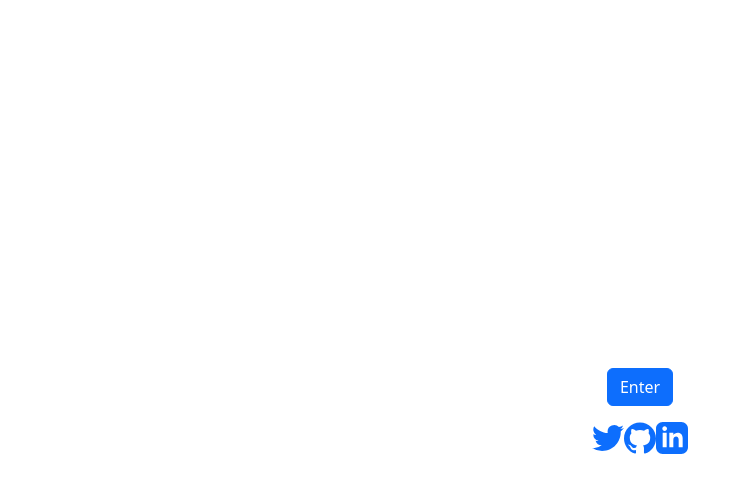
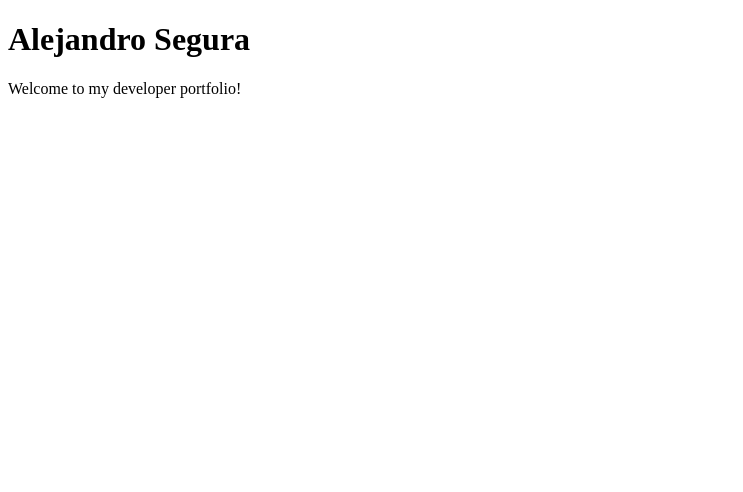
Before and after one commit to eloso85/myPortfolio, a Next.js app: page / in a window 1280 px wide. Shown: the top 492 px of the page, without its empty margins (0-743 px from the left). Built offline with nearby package versions, Linux system fonts and the light colour scheme.

Commit message:
Introduce App Router homepage and move legacy routes into src

```diff
--- a/pages/index.js
+++ /dev/null
@@ -1,134 +0,0 @@
-
-import Link from 'next/link'
-
-//image
-
-import austinImg from '../src/images/austin.jpg'
-
-//bootstrap
-import Button from 'react-bootstrap/Button'
-
-//resumedata
-import ResumeData from '../src/resumeData'
-
-export default function Home() {
-  // const data = {ResumeData}
-  return (
-
-
-    <div className="container">
-
-      <h1>{ResumeData.index.intro}</h1>
-        <p>
-
-  </p>
-        <p>
-          <Link href='/main'><Button variant="primary">Enter</Button></Link>
-        </p>
-
-        <ul className="socialLink">
-          <li>
-            <a  href={ResumeData.index.twitterUrl} target="_blank" rel="noopener" aria-label="Twitter">
-              <svg width="2em" height="2em" xmlns="http://www.w3.org/2000/svg"  viewBox="0 0 512 416.32" role="img" focusable="false">
-                <title>Twitter</title>
-                <path fill="currentColor" d="M160.83 416.32c193.2 0 298.92-160.22 298.92-298.92 0-4.51 0-9-.2-13.52A214 214 0 0 0 512 49.38a212.93 212.93 0 0 1-60.44 16.6 105.7 105.7 0 0 0 46.3-58.19 209 209 0 0 1-66.79 25.37 105.09 105.09 0 0 0-181.73 71.91 116.12 116.12 0 0 0 2.66 24c-87.28-4.3-164.73-46.3-216.56-109.82A105.48 105.48 0 0 0 68 159.6a106.27 106.27 0 0 1-47.53-13.11v1.43a105.28 105.28 0 0 0 84.21 103.06 105.67 105.67 0 0 1-47.33 1.84 105.06 105.06 0 0 0 98.14 72.94A210.72 210.72 0 0 1 25 370.84a202.17 202.17 0 0 1-25-1.43 298.85 298.85 0 0 0 160.83 46.92">
-                </path>
-              </svg>
-            </a>
-          </li>
-
-          <li>
-            <a  href={ResumeData.index.githubUrl} target="_blank" rel="noopener" aria-label="GitHub">
-              <svg width="2em" height="2em" xmlns="http://www.w3.org/2000/svg"  viewBox="0 0 512 499.36" role="img" focusable="false"><title>GitHub</title>
-                <path fill="currentColor"  d="M256 0C114.64 0 0 114.61 0 256c0 113.09 73.34 209 175.08 242.9 12.8 2.35 17.47-5.56 17.47-12.34 0-6.08-.22-22.18-.35-43.54-71.2 15.49-86.2-34.34-86.2-34.34-11.64-29.57-28.42-37.45-28.42-37.45-23.27-15.84 1.73-15.55 1.73-15.55 25.69 1.81 39.21 26.38 39.21 26.38 22.84 39.12 59.92 27.82 74.5 21.27 2.33-16.54 8.94-27.82 16.25-34.22-56.84-6.43-116.6-28.43-116.6-126.49 0-27.95 10-50.8 26.35-68.69-2.63-6.48-11.42-32.5 2.51-67.75 0 0 21.49-6.88 70.4 26.24a242.65 242.65 0 0 1 128.18 0c48.87-33.13 70.33-26.24 70.33-26.24 14 35.25 5.18 61.27 2.55 67.75 16.41 17.9 26.31 40.75 26.31 68.69 0 98.35-59.85 120-116.88 126.32 9.19 7.9 17.38 23.53 17.38 47.41 0 34.22-.31 61.83-.31 70.23 0 6.85 4.61 14.81 17.6 12.31C438.72 464.97 512 369.08 512 256.02 512 114.62 397.37 0 256 0z">
-                </path>
-              </svg>
-            </a>
-          </li>
-
-          <li>
-            <a  href={ResumeData.index.linkedinUrl} target="_blank" rel="noopener" aria-label="GitHub">
-              <svg xmlns="http://www.w3.org/2000/svg" width="2em" height="2em" viewBox="0 0 24 24">
-                <path fill="currentColor"  d="M19 0h-14c-2.761 0-5 2.239-5 5v14c0 2.761 2.239 5 5 5h14c2.762 0 5-2.239 5-5v-14c0-2.761-2.238-5-5-5zm-11 19h-3v-11h3v11zm-1.5-12.268c-.966 0-1.75-.79-1.75-1.764s.784-1.764 1.75-1.764 1.75.79 1.75 1.764-.783 1.764-1.75 1.764zm13.5 12.268h-3v-5.604c0-3.368-4-3.113-4 0v5.604h-3v-11h3v1.765c1.396-2.586 7-2.777 7 2.476v6.759z" /></svg>
-            </a>
-          </li>
-
-
-
-        </ul>
-
-
-
-      <style jsx global>{`
-
-body{
-  background-image: url(${austinImg});
-  background-attachment: fixed;
-  background-size: cover;
-
-}
-
-
-
-  .socialLink{
-    list-style-type: none;
-    margin: 0;
-    padding: 0px;
-    overflow: hidden;
-    }
-
-    .socialLink li{
-      display:inline;
-      }
-
-        .container{
-          color:white;
-          text-align: center;
-          padding-top:20%;
-
-        -webkit-animation: slide-in-elliptic-top-fwd 0.7s cubic-bezier(0.250, 0.460, 0.450, 0.940) both;
-                animation: slide-in-elliptic-top-fwd 0.7s cubic-bezier(0.250, 0.460, 0.450, 0.940) both;
-      }
-
-      @-webkit-keyframes slide-in-elliptic-top-fwd {
-        0% {
-          -webkit-transform: translateY(-600px) rotateX(-30deg) scale(0);
-                  transform: translateY(-600px) rotateX(-30deg) scale(0);
-          -webkit-transform-origin: 50% 100%;
-                  transform-origin: 50% 100%;
-          opacity: 0;
-        }
-        100% {
-          -webkit-transform: translateY(0) rotateX(0) scale(1);
-                  transform: translateY(0) rotateX(0) scale(1);
-          -webkit-transform-origin: 50% 1400px;
-                  transform-origin: 50% 1400px;
-          opacity: 1;
-        }
-      }
-
-      @keyframes slide-in-elliptic-top-fwd {
-        0% {
-          -webkit-transform: translateY(-600px) rotateX(-30deg) scale(0);
-                  transform: translateY(-600px) rotateX(-30deg) scale(0);
-          -webkit-transform-origin: 50% 100%;
-                  transform-origin: 50% 100%;
-          opacity: 0;
-        }
-        100% {
-          -webkit-transform: translateY(0) rotateX(0) scale(1);
-                  transform: translateY(0) rotateX(0) scale(1);
-          -webkit-transform-origin: 50% 1400px;
-                  transform-origin: 50% 1400px;
-          opacity: 1;
-        }
-      }
-
-  `}</style>
-    </div>
-
-
-  )
-
-
-}
--- /dev/null
+++ b/src/app/layout.js
@@ -0,0 +1,14 @@
+export const metadata = {
+    title: 'Alejandro Segura | Portfolio',
+    description: 'Alejandro Segura\'s developer portfolio'
+}
+
+export default function RootLayout({ children }) {
+    return (
+        <html lang="en">
+            <body>
+                {children}
+            </body>
+        </html>
+    )
+}
--- /dev/null
+++ b/src/app/page.js
@@ -0,0 +1,8 @@
+export default function HomePage() {
+    return (
+        <main>
+            <h1>Alejandro Segura</h1>
+            <p>Welcome to my developer portfolio!</p>
+        </main>
+    )
+}
```
Also changed, not shown: src/pages/_app.js (renamed from pages/_app.js), src/pages/api/hello.js (renamed from pages/api/hello.js), src/pages/contact.js (renamed from pages/contact.js), src/pages/main.js (renamed from pages/main.js), src/pages/projects.js (renamed from pages/projects.js).
